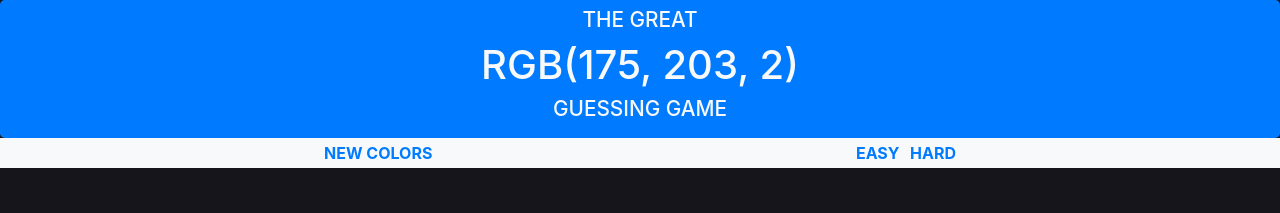
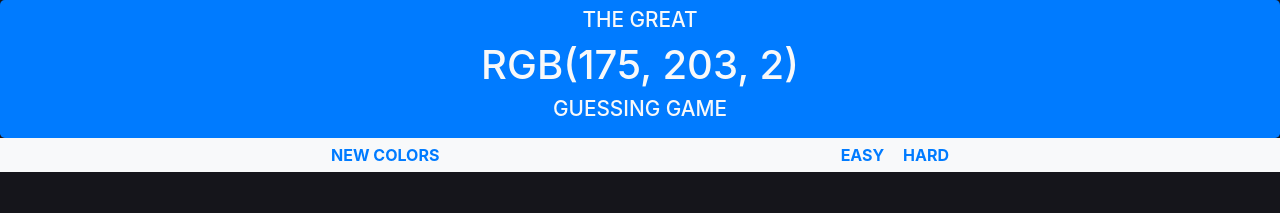
Before and after one commit to darco2018/color-game, a website built with webpack: page src/index.html in a window 1280 px wide. Shown: the top 213 px of the page. Built offline with nearby package versions, Linux system fonts and the light colour scheme; some packages are replaced by stand-ins of ours; files whose address does not match are found by name.

Commit message:
Fix links

```diff
--- a/src/css/index.css
+++ b/src/css/index.css
@@ -5,17 +5,29 @@ body {
   background: #15151b;
 }
 
-a {
-  font-weight: bold;
+a:link,
+a:visited {
+  background-color: var(--light);
+  color: var(--primary);
+  display: inline-block;
+  padding: 5px 10px;
+  margin: 0;
+  border: none;
   text-decoration: none;
-}
-a:hover {
-  text-decoration: none;
-  color: white;
-  background: var(--primary);
-  padding: 0.5rem;
+  text-align: center;
+  transition-duration: 0.4s;
+  cursor: pointer;
 }
 
+a:hover,
+a:active {
+  background-color: var(--primary);
+  color: var(--light);
+}
+
+.menu--right > a:nth-child(1) {
+  margin-right: -5px;
+}
 .jumbotron {
   padding-top: 0.5rem;
   padding-bottom: 0.5rem;
@@ -24,16 +36,17 @@ a:hover {
   margin: 0;
 }
 
-.bar {
+nav {
   background: var(--light);
+  font-weight: bold;
 }
 
 .links-wrapper {
   text-align: center;
-  padding: 0.2rem 7rem;
+  padding: 0 7rem;
   max-width: 670px;
   margin: 0 auto;
-  height: 30px;
+  height: 34px;
 }
 .menu--left {
   float: left;
@@ -46,6 +59,13 @@ a:hover {
   margin: 0;
   padding: 0;
 }
+
+/* .menu--right a:first-child {
+  color: red;
+  margin: 0;
+  padding: 0;
+} */
+
 .control-btn {
   padding: 0 3px;
 }
@@ -79,7 +99,7 @@ h2 {
 
 @media (min-width: 620px) {
   .links-wrapper {
-    padding: 0.2rem 5rem;
+    padding: 0 5rem;
   }
   .square {
     background: grey;
@@ -95,7 +115,7 @@ h2 {
 
 @media (min-width: 800px) {
   .links-wrapper {
-    padding: 0.2rem 1rem;
+    padding: 0rem 1rem;
   }
   .square {
     background: green;
--- a/src/index.html
+++ b/src/index.html
@@ -33,7 +33,7 @@
       <!-- // [END jumbotron]  -->
       <!-- // [START Primary navigation]  -->
 
-      <nav class="bar container-fluid px-0">
+      <nav>
         <div class="links-wrapper">
           <div class="menu--left">
             <a class="control-btn" href="#">NEW COLORS</a>
```
